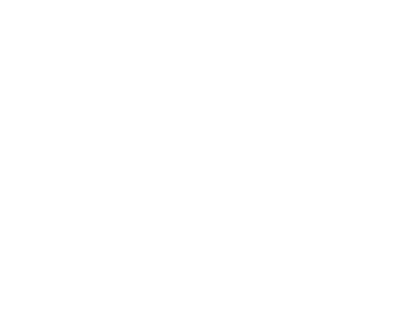
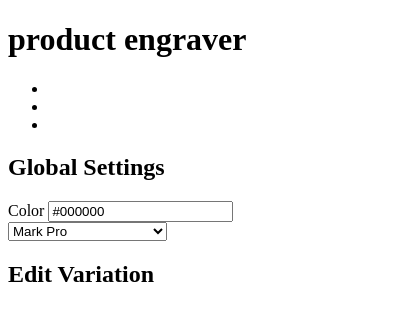
Before and after one commit to trevoruptain/made-in-coding-challenge, a browser extension: page popup.html in a window 400 px wide. Drawn offline with Linux system fonts and the light colour scheme.

Commit message:
Control over knife page inputs

```diff
--- a/popup.html
+++ b/popup.html
@@ -9,7 +9,37 @@
 
 <body>
     <div id="menu">
-        <!-- Controls go here -->
+        <header><h1>product <strong>engraver</strong></h1></header>
+        <nav>
+            <ul>
+                <li data-variation="1"></li>
+                <li data-variation="2"></li>
+                <li data-variation="3"></li>
+            </ul>
+        </nav>
+        <main>
+            <section id="global">
+                <h2>Global Settings</h2>
+                <label>Color
+                    <input type="text" name="color" value="#000000">
+                </label>
+                <select name="font" id="font">
+                    <option value="mark-pro" selected>Mark Pro</option>
+                    <option value="mark-pro-bold">Mark Pro Bold</option>
+                    <option value="mark-pro-bold Italic">Mark Pro Bold Italic</option>
+                    <option value="mark-pro-italic">Mark Pro Italic</option>
+                    <option value="mark-pro-light">Mark Pro Light</option>
+                    <option value="mark-pro-light-italic">Mark Pro Light Italic</option>
+                    <option value="mark-pro-medium">Mark Pro Medium</option>
+                    <option value="mark-pro-medium-italic">Mark Pro Medium Italic</option>
+                </select>
+            </section>
+            <section id="variation" class="hidden">
+                <h2>Edit Variation</h2>
+                <div id="variation-content"></div>
+            </section>
+            <section id="export" class="hidden"></section>
+        </main>
     </div>
 </body>
 
```
Also changed, not shown: content.js (+27 -0 lines), manifest.json.
